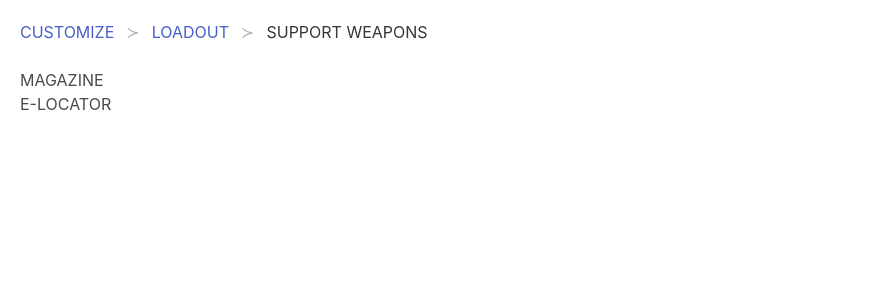
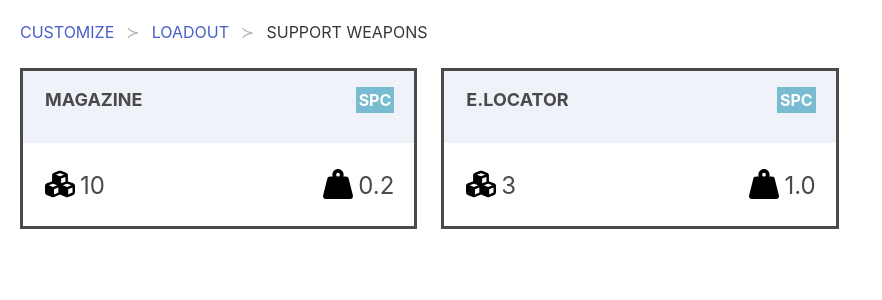
Before and after one commit to Grasscopper/journey, a Next.js app: page /Loadout/SupportWeapons in a window 1280 px wide. Shown: the top 300 px of the page, without its empty margins (0-882 px from the left). Built offline with nearby package versions, Linux system fonts and the light colour scheme.

Commit message:
Add weapon cards for Items and SupportWeapons (next is Abilities)

```diff
--- a/pages/Loadout/SupportWeapons.js
+++ b/pages/Loadout/SupportWeapons.js
@@ -1,4 +1,5 @@
 import React from "react"
+import WeaponCard from "./WeaponCard"
 
 const SupportWeapons = (props) => {
   return (
@@ -10,10 +11,18 @@ const SupportWeapons = (props) => {
           <li className="is-active"><a href="/SupportWeapons" aria-current="page">SUPPORT WEAPONS</a></li>
         </ul>
       </nav>
-      <ul>
-        <li>MAGAZINE</li>
-        <li>E-LOCATOR</li>
-      </ul>
+      <div className="columns is-multiline">
+        <WeaponCard
+          weaponName="MAGAZINE"
+          damageType="SPC"
+          ammo="10"
+          weight="0.2" />
+        <WeaponCard
+          weaponName="E.LOCATOR"
+          damageType="SPC"
+          ammo="3"
+          weight="1.0" />
+      </div>
     </div>
   )
 }
--- a/pages/Loadout/WeaponCard.js
+++ b/pages/Loadout/WeaponCard.js
@@ -7,16 +7,14 @@ import { faWeightHanging } from '@fortawesome/free-solid-svg-icons'
 
 const WeaponCard = (props) => {
   let damageTypeBackgroundColor = "#F14667"
-  if (props.damageType === "ZZZ") {
+  if (props.damageType !== "DMG") {
     damageTypeBackgroundColor = "#79BCD2"
   }
-  if (props.damageType === "STN") {
-    damageTypeBackgroundColor = "#79BCD2"
-  }
+
   return (
     <div className="column is-4" style={{  marginBottom: 10 }}>
      <div className="weapon-card-background" style={{ cursor: "pointer" }}>
-       <div className="columns is-mobile is-multiline" style={{ padding: 12, paddingTop: 5, paddingBottom: 5, minHeight: 179 }}>
+       <div className="upper-half-weapon-card columns is-mobile is-multiline" style={{ padding: 12, paddingTop: 5, paddingBottom: 5, minHeight: 179 }}>
 
          <div className="column is-9-mobile is-9" style={{ paddingTop: 15, paddingBottom: 0, backgroundColor: "#EFF2F9", marginTop: 7, marginBottom: 18 }}>
            <p style={{ paddingLeft: 10, fontSize: 18, fontWeight: 700 }}>
--- a/styles/globals.css
+++ b/styles/globals.css
@@ -12,6 +12,10 @@
   border: solid;
 }
 
+.upper-half-weapon-card:hover {
+  background-image: linear-gradient(rgba(0, 0, 0, 0.1) 0 0);
+}
+
 .loadout-menu-item {
   background-color: #EFF2F8;
 }
@@ -19,6 +23,7 @@
 .loadout-menu-item:hover {
   background-image: linear-gradient(rgba(0, 0, 0, 0.1) 0 0);
 }
+
 
 html,
 body {
```
Also changed, not shown: pages/Loadout/Items.js (+8 -3 lines).
